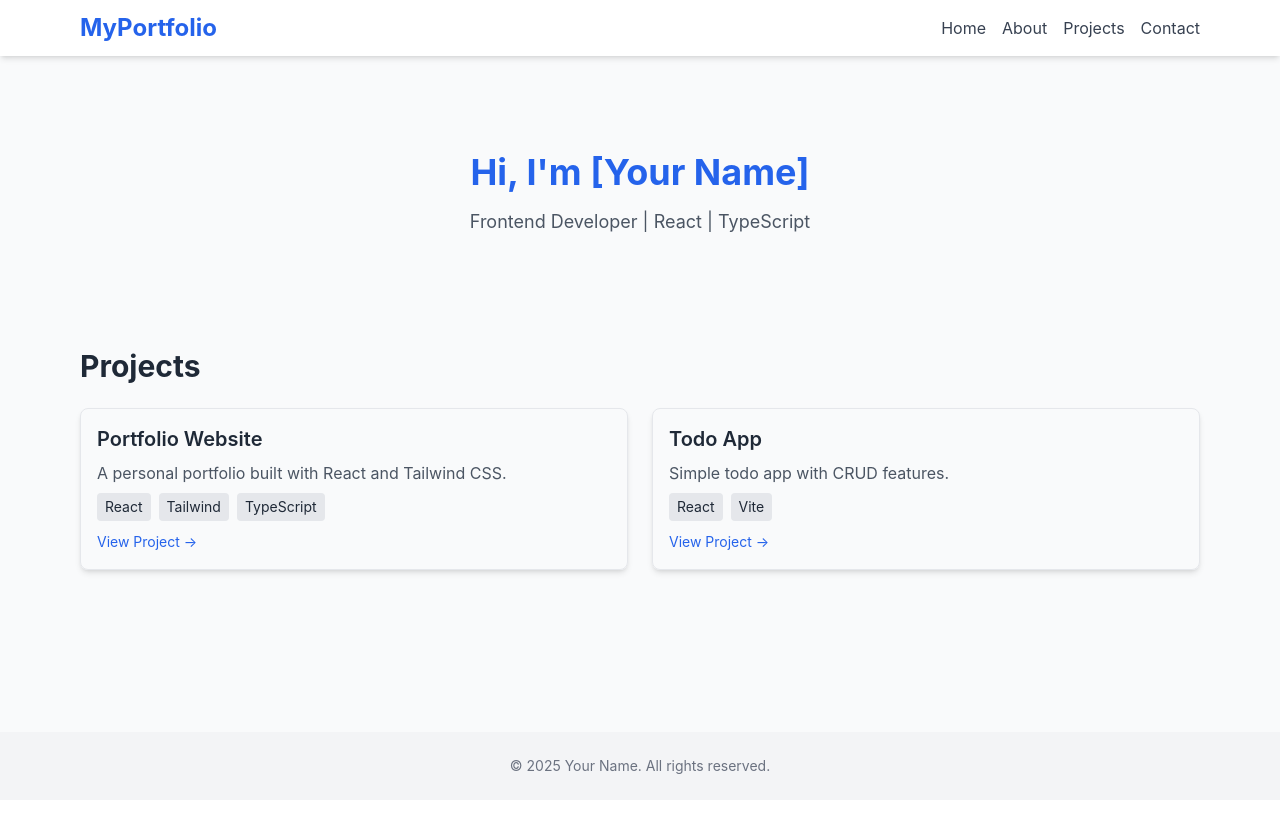
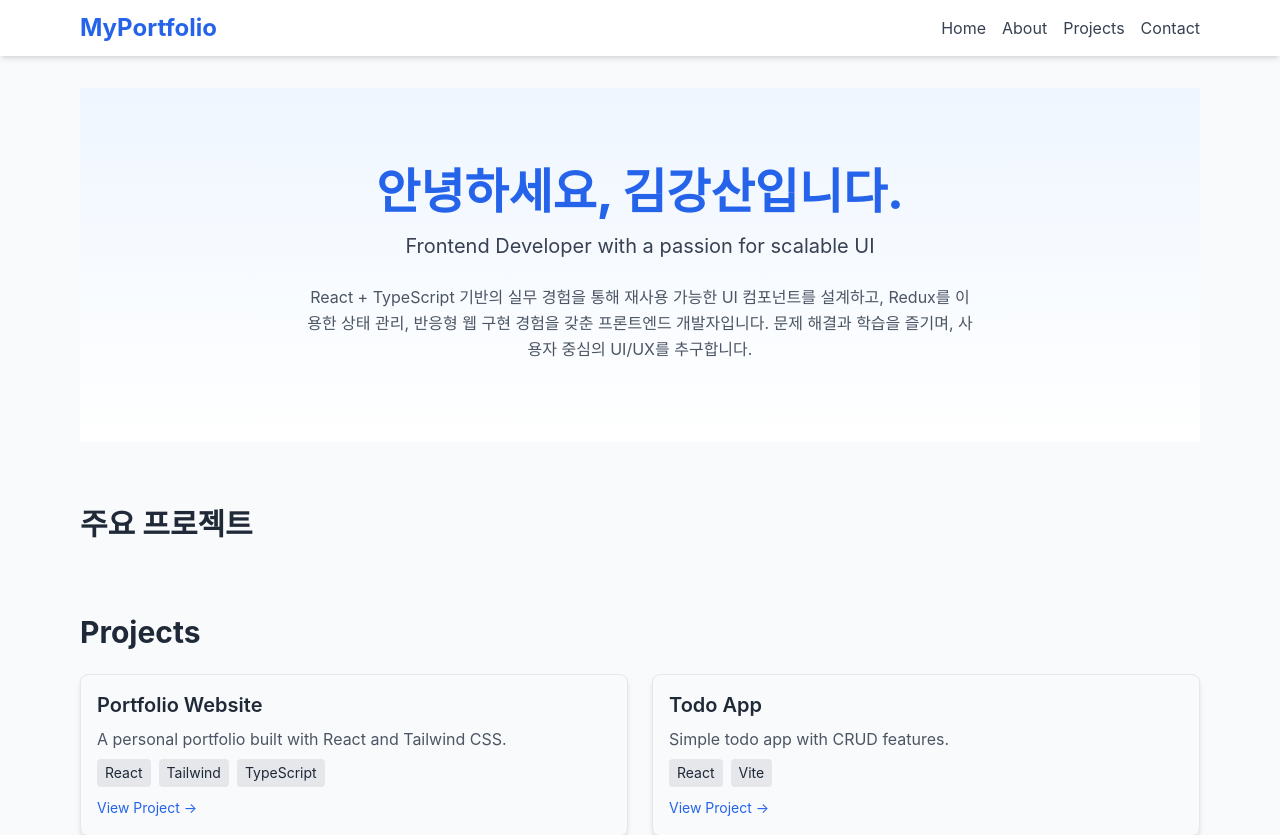
Before and after one commit to kgs4787/portfolio_web, a React (Vite) app: page / in a window 1280 px wide. Shown: the top 835 px of the page. Before the commit the page ends 800 px from the top, so only its background shows below. Built offline with nearby package versions, Linux system fonts and the light colour scheme.

Commit message:
Home 페이지 수정

```diff
--- a/src/components/pages/Home.tsx
+++ b/src/components/pages/Home.tsx
@@ -6,16 +6,27 @@ import ProjectList from "../organisms/ProjectList";
 export default function Home() {
   return (
     <DefaultLayout>
-      <section className="text-center py-16">
-        <h1 className="text-4xl font-bold mb-4 text-blue-600">
-          Hi, I'm [Your Name]
+      {/* Hero 섹션 */}
+      <section className="text-center py-20 bg-gradient-to-b from-blue-50 to-white">
+        <h1 className="text-4xl md:text-5xl font-extrabold text-blue-600 mb-4">
+          안녕하세요, 김강산입니다.
         </h1>
-        <p className="text-gray-600 text-lg">
-          Frontend Developer | React | TypeScript
+        <p className="text-lg md:text-xl text-gray-700 mb-6">
+          Frontend Developer with a passion for scalable UI
+        </p>
+        <p className="max-w-2xl mx-auto text-gray-600 leading-relaxed">
+          React + TypeScript 기반의 실무 경험을 통해 재사용 가능한 UI 컴포넌트를
+          설계하고, Redux를 이용한 상태 관리, 반응형 웹 구현 경험을 갖춘
+          프론트엔드 개발자입니다. 문제 해결과 학습을 즐기며, 사용자 중심의
+          UI/UX를 추구합니다.
         </p>
       </section>
 
-      <ProjectList />
+      {/* 대표 프로젝트 섹션 */}
+      <section className="py-16">
+        <SectionTitle text="주요 프로젝트" />
+        <ProjectList />
+      </section>
     </DefaultLayout>
   );
 }
```
